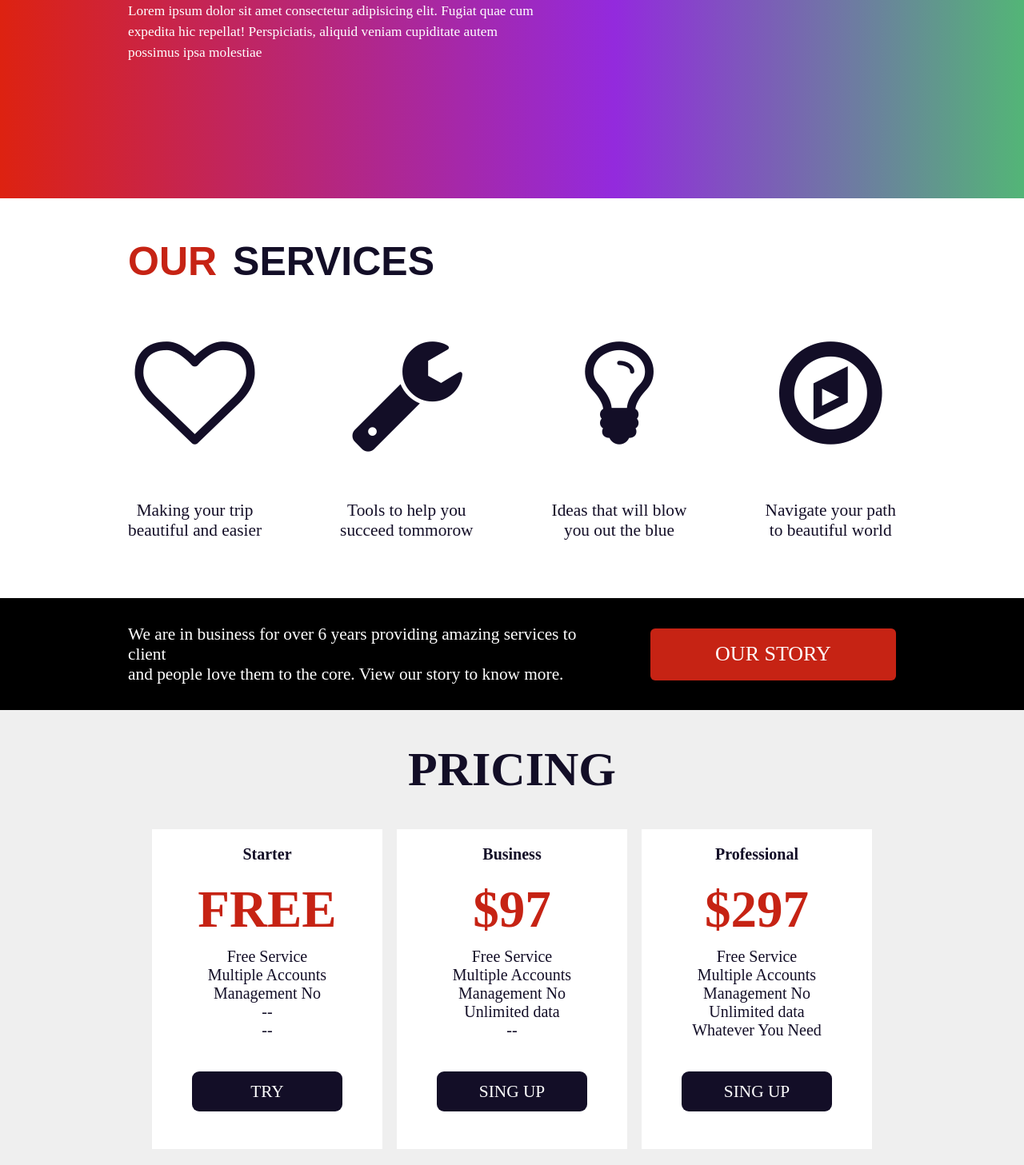
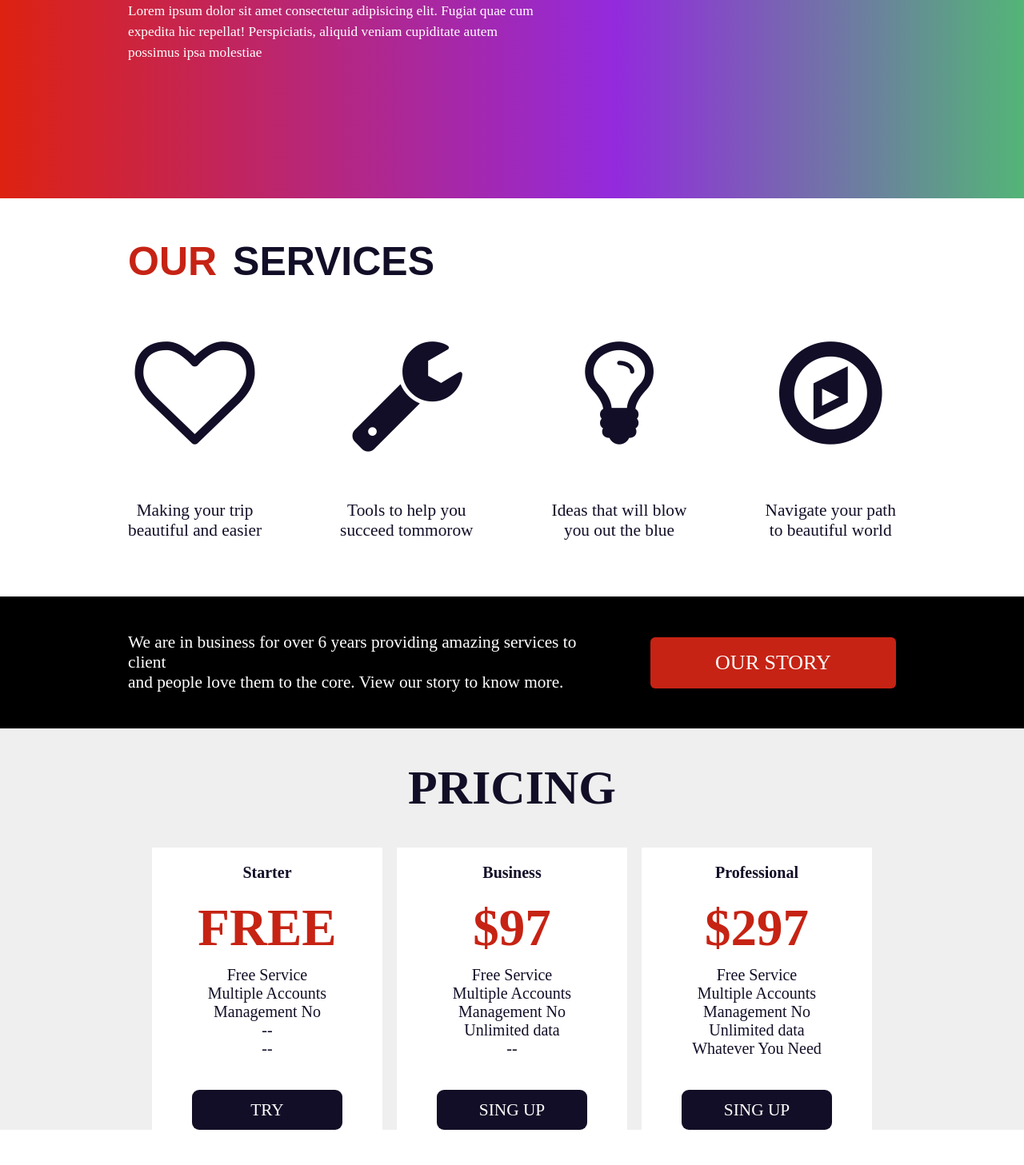
Before and after one commit to Homo-liber/website_cell_car, a plain HTML site: page index.html in a window 1280 px wide. Shown: the part 422-1879 px from the top of the page at 80% size. Drawn offline with Linux system fonts and the light colour scheme.

Commit message:
Update styles.css

```diff
--- a/CSS/styles.css
+++ b/CSS/styles.css
@@ -2,7 +2,6 @@ body{
     margin: 0;
     padding: 0;
     font-family: 'Montserrat', sans-serif;
-
 }
 
 * {
@@ -24,7 +23,6 @@ img
     margin: 0 auto;
     background: rgb(221,34,17);
     background: linear-gradient(90deg, rgba(221,34,17,1) 0%, rgba(147,42,221,1) 60%, rgba(83,181,119,1) 100%);
-
 }
 
 .top {
@@ -95,7 +93,6 @@ img
 
 .all_ourservices {
     width: 100%;
-    height: 500px;
     margin: 0 auto ;
     background-color: #FFF;
 }
@@ -103,7 +100,6 @@ img
 .ourservices_box {
     width: 100%;
     display: flex;
-
 }
 
 .our {
@@ -124,22 +120,22 @@ img
     color: #130e27;
 }
 
-
 .icons_box {
     margin: 40px 190px;
+
     display: flex;
     justify-content: space-between;
-    height: 300px;
-
+    /* height: 300px;     */
 }
 
 .icon_box_inner {
     text-align: center;
-    height: 250px;
+    /* height: 250px;    */
 }
 
 
 .icon_text {
+    /* padding-top: 60px; */
     color: #130e27;
     font-size: 13pt;
     font-family: "PT Serif";
@@ -154,46 +150,36 @@ i.fa {
     color: #130e27;
 }
 
-
 .our_story {
     margin: 0 auto;
     background-color: #000;
     width: 100%;
-    height: 140px;
     display: flex;
+    justify-content: space-between;
     align-items: center;
-    justify-content: space-between;
 }
 
 .ourstory_text {
-    margin-left: 190px;
     color: #FFF;
-    font-size: 13pt;
     font-family: "PT Serif";
     font-weight: 400;
 }
 
 .ourstory_button {
-    margin-right: 190px;
     color: #FFF;
-    font-size: 23px;
     font-family: "Montserrat";
     text-transform: uppercase;
     text-align: center;
-    width: 22%;
-    height: 65px;
     background-color: #c62314;
-    border-radius: 8px;
     display: flex;
     align-items: center;
     justify-content: space-around;
 }
 
-
 .pricing {
     margin: 0 auto;
     width: 100%;
-    height: 630px;
+    /* height: 630px; */
     background-color: #efefef;
 }
 
@@ -213,7 +199,7 @@ i.fa {
     margin: 0px 190px 50px 190px;
     display: flex;
     justify-content: space-between;
-    height: 400px;
+    /* height: 400px; */
 }
 
 .starter, .business, .professional {
@@ -229,7 +215,6 @@ i.fa {
     margin-bottom: 20px;
     font-family: "PT Serif";
     font-weight: bold;
-
 }
 
 .price {
@@ -271,7 +256,7 @@ i.fa {
     margin: 0 auto;
     background-color: #130e27;
     width: 100%;
-    height: 200px;
+    /* height: 200px; */
     display: flex;
     justify-content: space-between;
     align-items: center;
@@ -294,7 +279,6 @@ i.fa {
     margin-right: 190px;
     width: 17%;
 }
-
 
 
 
```
